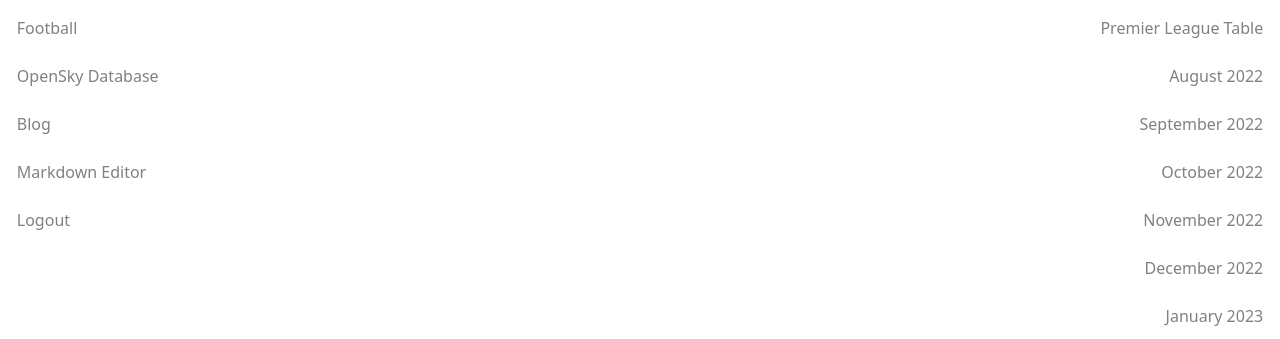
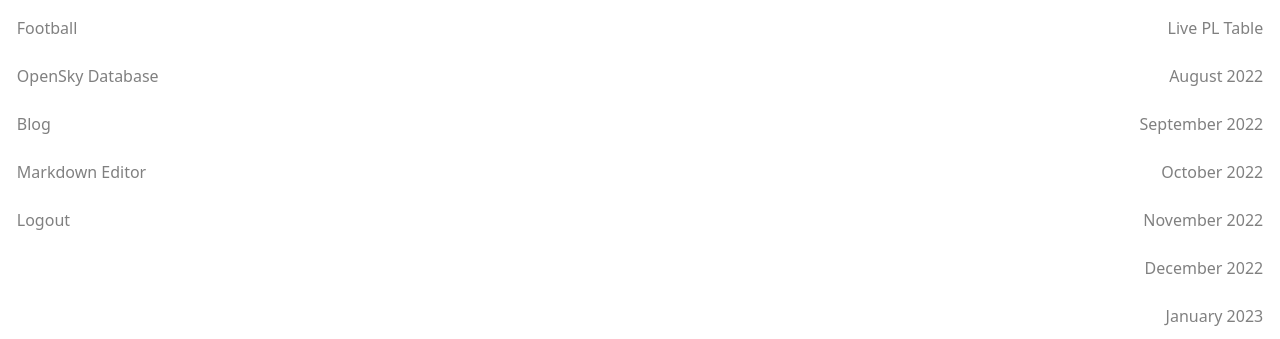
Before and after one commit to schleising/website3, a FastAPI app: template website/templates/football/table_template.html in a window 1280 px wide. Shown: the part 81-420 px from the top of the page. Run offline with FastAPI, Linux system fonts and the light colour scheme; the template is opened without the code that fills it, so the values that code supplies are empty; parts of the project's set-up code (start-up, migrations or seed data) failed here and were passed over.

Commit message:
Change link to state that the table is live

```diff
--- a/website/templates/football/football-base.html
+++ b/website/templates/football/football-base.html
@@ -2,7 +2,7 @@
 
 {% block sidebar %}
 <a href="/football" class="sub-level-nav">Live Scores</a>
-<a href="/football/table" class="sub-level-nav">Premier League Table</a>
+<a href="/football/table" class="sub-level-nav">Live PL Table</a>
 <a href="/football/matches/8" class="sub-level-nav">August 2022</a>
 <a href="/football/matches/9" class="sub-level-nav">September 2022</a>
 <a href="/football/matches/10" class="sub-level-nav">October 2022</a>
```
